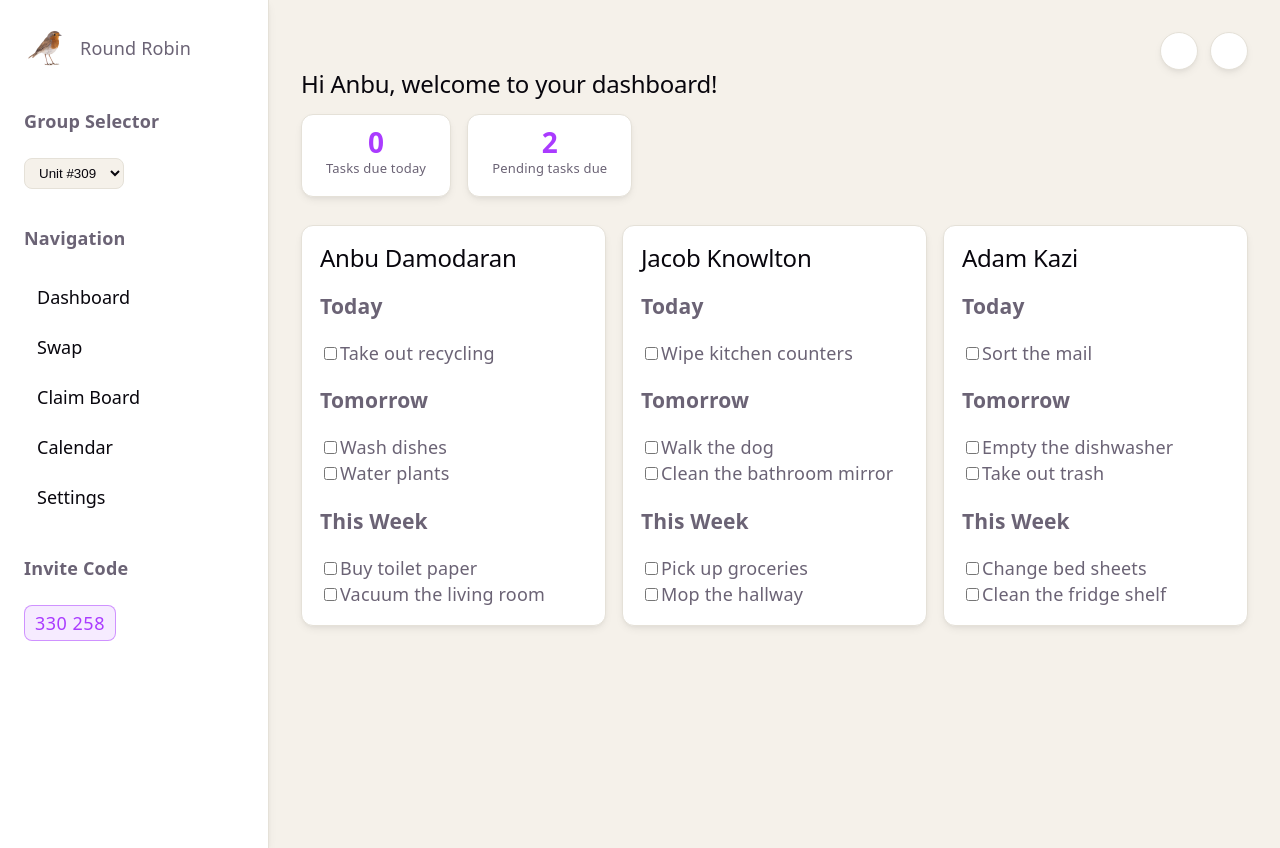
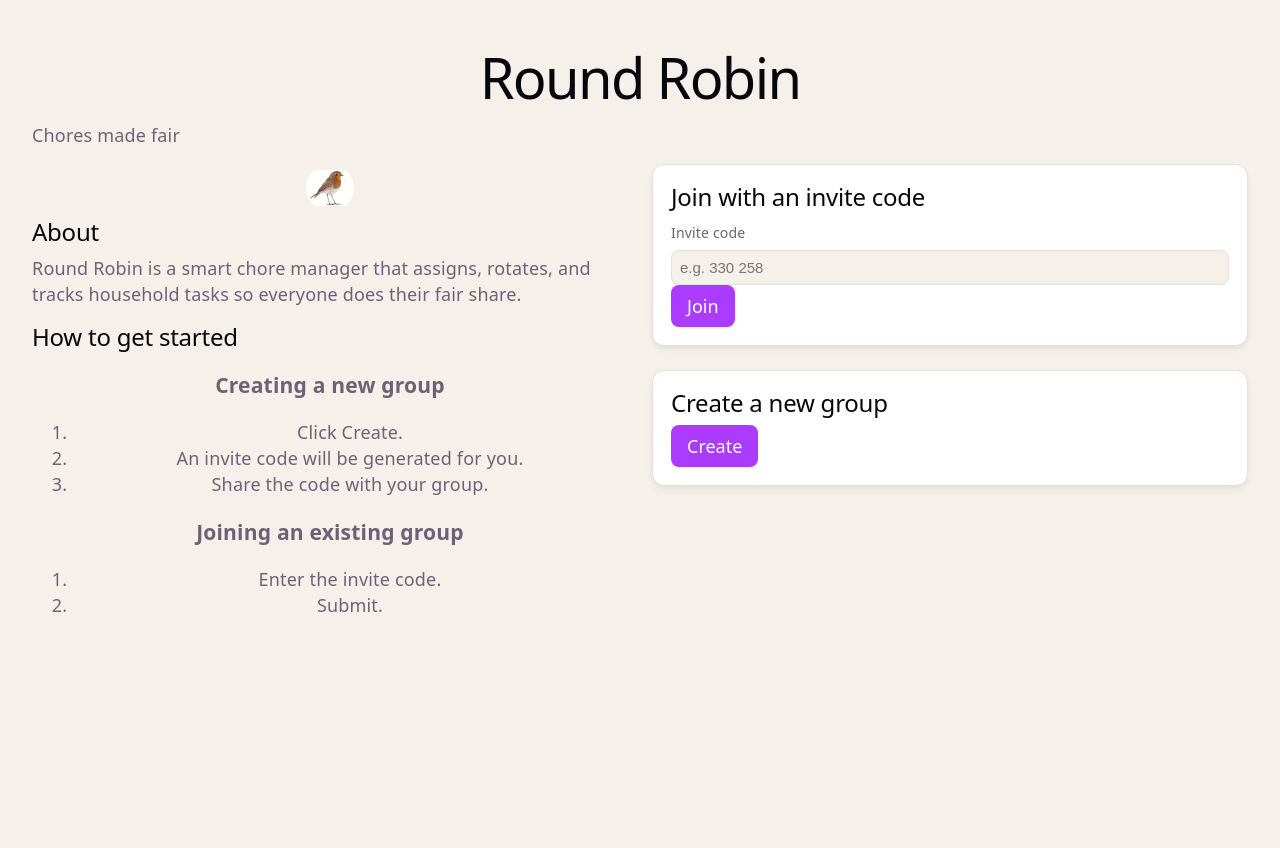
Before and after one commit to anbudamo/rrobin-client, a React (Vite) app: page / in a window 1280 px wide. After the commit the page ends 800 px from the top, so only its background shows below. Built offline with nearby package versions, Linux system fonts and the light colour scheme.

Commit message:
added basic sign in/login frontend flow

```diff
--- a/src/App.css
+++ b/src/App.css
@@ -157,6 +157,18 @@
   box-shadow: var(--shadow);
   color: var(--text);
   text-align: left;
+}
+
+.modal-close {
+  position: absolute;
+  top: 8px;
+  right: 8px;
+  border: none;
+  background: transparent;
+  color: var(--text-h);
+  font-size: 24px;
+  line-height: 1;
+  cursor: pointer;
 }
 
 .task-list {
--- a/src/App.jsx
+++ b/src/App.jsx
@@ -5,9 +5,9 @@ import Settings from './pages/Settings'
 import Trade from './pages/Trade'
 import ClaimBoard from './pages/ClaimBoard'
 import CalendarPage from './pages/CalendarPage'
+import LandingPage from './pages/LandingPage'
+import GroupCodePage from './pages/GroupCodePage'
 import robinImage from './assets/robin.webp'
-
-const inviteCode = '330 258'
 
 const initialOpenChores = [
   { id: 1, task: 'Take out recycling', points: 2, date: '', addedBy: 'Anbu Damodaran' },
@@ -34,7 +34,7 @@ function Header({ onProfileClick, onNotificationsClick }) {
   )
 }
 
-function Sidebar({ onNavClick }) {
+function Sidebar({ onNavClick, group }) {
   return (
     <div className='sidebar'>
       <div className='logo'>
@@ -45,7 +45,7 @@ function Sidebar({ onNavClick }) {
       <div className='group-selector'>
         <h4>Group Selector</h4>
         <select>
-          <option>Unit #309</option>
+          <option>{group.name}</option>
         </select>
       </div>
 
@@ -76,7 +76,7 @@ function Sidebar({ onNavClick }) {
 
       <div className='invite-code'>
         <h4>Invite Code</h4>
-        <p>{inviteCode}</p>
+        <p>{group.inviteCode}</p>
       </div>
 
     </div>
@@ -86,10 +86,20 @@ function Sidebar({ onNavClick }) {
 
 export default function App() {
   const currentUser = 'Anbu Damodaran'
+  const [group, setGroup] = useState({ name: 'Unit #309', inviteCode: '330 258' })
 
   // This state remembers which navigation button was clicked.
-  const [activeNav, setActiveNav] = useState('dashboard')
+  const [activeNav, setActiveNav] = useState('landing')
   const [showNotifications, setShowNotifications] = useState(false)
+
+  // If the user chooses to join a group from landing page, last step
+  const handleJoinApp = () => setActiveNav('dashboard')
+  // If the user chooses to create a group from landing page, last step
+  const handleCreateGroup = (name) => {
+    const inviteCode = `${Math.floor(100 + Math.random() * 900)} ${Math.floor(100 + Math.random() * 900)}`
+    setGroup({ name, inviteCode })
+    setActiveNav('groupCode')
+  }
 
   // Chore state lives here so both the Claim Board and Calendar can read/update it.
   const [openChores, setOpenChores] = useState(initialOpenChores)
@@ -118,7 +128,8 @@ export default function App() {
     const chore = claimedChores.find((c) => c.id === id)
     if (!chore) return
 
-    const { claimedBy, ...rest } = chore
+    const rest = { ...chore }
+    delete rest.claimedBy
     setClaimedChores((prev) => prev.filter((c) => c.id !== id))
     setOpenChores((prev) => [...prev, rest])
   }
@@ -185,12 +196,29 @@ export default function App() {
     localStorage.setItem('roundrobin-theme', darkMode ? 'dark' : 'light')
   }, [darkMode])
 
+  if (activeNav === 'landing' || activeNav === 'groupCode') {
+    return (
+      <div className={`app-layout ${darkMode ? 'dark' : ''}`}>
+        <main className='page-content'>
+          {activeNav === 'landing' ? (
+            <LandingPage onJoinApp={handleJoinApp} onCreateGroup={handleCreateGroup} />
+          ) : (
+            <GroupCodePage group={group} onContinue={() => setActiveNav('dashboard')} />
+          )}
+        </main>
+      </div>
+    )
+  }
+
   return (
     <div className={`app-layout ${darkMode ? 'dark' : ''}`}>
-      <Sidebar onNavClick={setActiveNav} />
+      <Sidebar onNavClick={setActiveNav} group={group} />
 
       <main className='page-content'>
-        <Header onNotificationsClick={() => setShowNotifications((prev) => !prev)} />
+        <Header
+          onProfileClick={() => setActiveNav('settings')}
+          onNotificationsClick={() => setShowNotifications((prev) => !prev)}
+        />
         {showNotifications && <p className='notification-message'>No new notifications.</p>}
         {activeNav === 'dashboard' && (
           <Dashboard name="Anbu" calendarChores={calendarChores} claimedChores={claimedChores} />
--- /dev/null
+++ b/src/pages/GroupCodePage.jsx
@@ -0,0 +1,31 @@
+import robinImage from '../assets/robin.webp'
+
+export default function GroupCodePage({ group, onContinue }) {
+  return (
+    <>
+      <header className='logo'>
+        <img className='logo-image' src={robinImage} alt='Round Robin bird logo' />
+        <h2>Round Robin</h2>
+      </header>
+
+      <div className='claim-board'>
+        <section className='claim-column card'>
+          <h2>Join at</h2>
+          <h3>www.roundrobin.com</h3>
+        </section>
+
+        <section className='claim-column'>
+          <div className='card'>
+            <h2>Group code ready!</h2>
+            <h1>{group.inviteCode}</h1>
+            <p>Share this code with your group to join {group.name}.</p>
+          </div>
+
+          <div className='add-chore-form'>
+            <button type='button' onClick={onContinue}>Go to dashboard →</button>
+          </div>
+        </section>
+      </div>
+    </>
+  )
+}
--- /dev/null
+++ b/src/pages/LandingPage.jsx
@@ -0,0 +1,119 @@
+import robinImage from '../assets/robin.webp'
+import { useRef, useState } from 'react'
+
+export default function LandingPage({ onJoinApp, onCreateGroup }) {
+  // Reference to the modal component
+  const authDialogRef = useRef(null)
+  // Dictates which form is shown on the modal- signup/login/groupname
+  const [authMode, setAuthMode] = useState('signup')
+  // Tracks whether user wants to join or create a group
+  const [entryAction, setEntryAction] = useState(null)
+
+  const handleOpenAuthModal = (event, action) => {
+    event.preventDefault()
+    setEntryAction(action)
+    setAuthMode('signup')
+    authDialogRef.current.showModal()
+  }
+
+  const handleAuthenticationComplete = () => {
+    if (entryAction === 'create') {
+      setAuthMode('groupName')
+      return
+    }
+
+    authDialogRef.current.close()
+    onJoinApp()
+  }
+
+  const handleCreateGroup = (event) => {
+    event.preventDefault()
+    const groupName = event.currentTarget.groupName.value.trim()
+    if (!groupName) return
+
+    authDialogRef.current.close()
+    onCreateGroup(groupName)
+  }
+
+  const signupForm = (
+    <form className='add-chore-form'>
+      <h2>Create an account</h2>
+      <label>Username<input type='text' name='username' /></label>
+      <label>Email address<input type='email' name='email' /></label>
+      <label>Password<input type='password' name='password' /></label>
+      <label>Confirm password<input type='password' name='confirmPassword' /></label>
+      <button type='button' onClick={handleAuthenticationComplete}>Create account</button>
+      <p>
+        Already have an account?{' '}
+        <button type='button' onClick={() => setAuthMode('signin')}>Sign in</button>
+      </p>
+    </form>
+  )
+
+  const loginForm = (
+    <form className='add-chore-form'>
+      <h2>Sign in</h2>
+      <label>Username or email address<input type='text' name='login' /></label>
+      <label>Password<input type='password' name='loginPassword' /></label>
+      <button type='button' onClick={handleAuthenticationComplete}>Sign in</button>
+      <p>
+        Need an account?{' '}
+        <button type='button' onClick={() => setAuthMode('signup')}>Create account</button>
+      </p>
+    </form>
+  )
+
+  const groupNameForm = (
+    <form className='add-chore-form' onSubmit={handleCreateGroup}>
+      <h2>Name your group</h2>
+      <label>
+        Group name
+        <input type='text' name='groupName' placeholder='e.g. Unit #309' required />
+      </label>
+      <button type='submit'>Create group</button>
+    </form>
+  )
+
+  return (
+    <>
+      <h1>Round Robin</h1>
+      <p className='page-subtitle'>Chores made fair</p>
+
+      <div className='claim-board'>
+        <section className='claim-column'>
+          <img className='logo-image' src={robinImage} alt='Round Robin bird logo' />
+          <h2 className='page-title'>About</h2>
+          <p className='page-subtitle'>
+            Round Robin is a smart chore manager that assigns, rotates, and tracks
+            household tasks so everyone does their fair share.
+          </p>
+
+          <h2 className='page-title'>How to get started</h2>
+          <h3>Creating a new group</h3>
+          <ol><li>Click Create.</li><li>An invite code will be generated for you.</li><li>Share the code with your group.</li></ol>
+          <h3>Joining an existing group</h3>
+          <ol><li>Enter the invite code.</li><li>Submit.</li></ol>
+        </section>
+
+        <section className='claim-column'>
+          <form className='add-chore-form card' onSubmit={(event) => handleOpenAuthModal(event, 'join')}>
+            <h2>Join with an invite code</h2>
+            <label>Invite code<input type='text' name='inviteCode' placeholder='e.g. 330 258' /></label>
+            <button type='submit'>Join</button>
+          </form>
+          <form className='add-chore-form card' onSubmit={(event) => handleOpenAuthModal(event, 'create')}>
+            <h2>Create a new group</h2>
+            <button type='submit'>Create</button>
+          </form>
+        </section>
+      </div>
+
+      <dialog ref={authDialogRef} className='card'>
+        <button className='modal-close' type='button' aria-label='Close authentication modal' onClick={() => authDialogRef.current.close()}>×</button>
+        {authMode === 'signup' && signupForm}
+        {authMode === 'signin' && loginForm}
+        {authMode === 'groupName' && groupNameForm}
+      </dialog>
+    </>
+  )
+}
```
